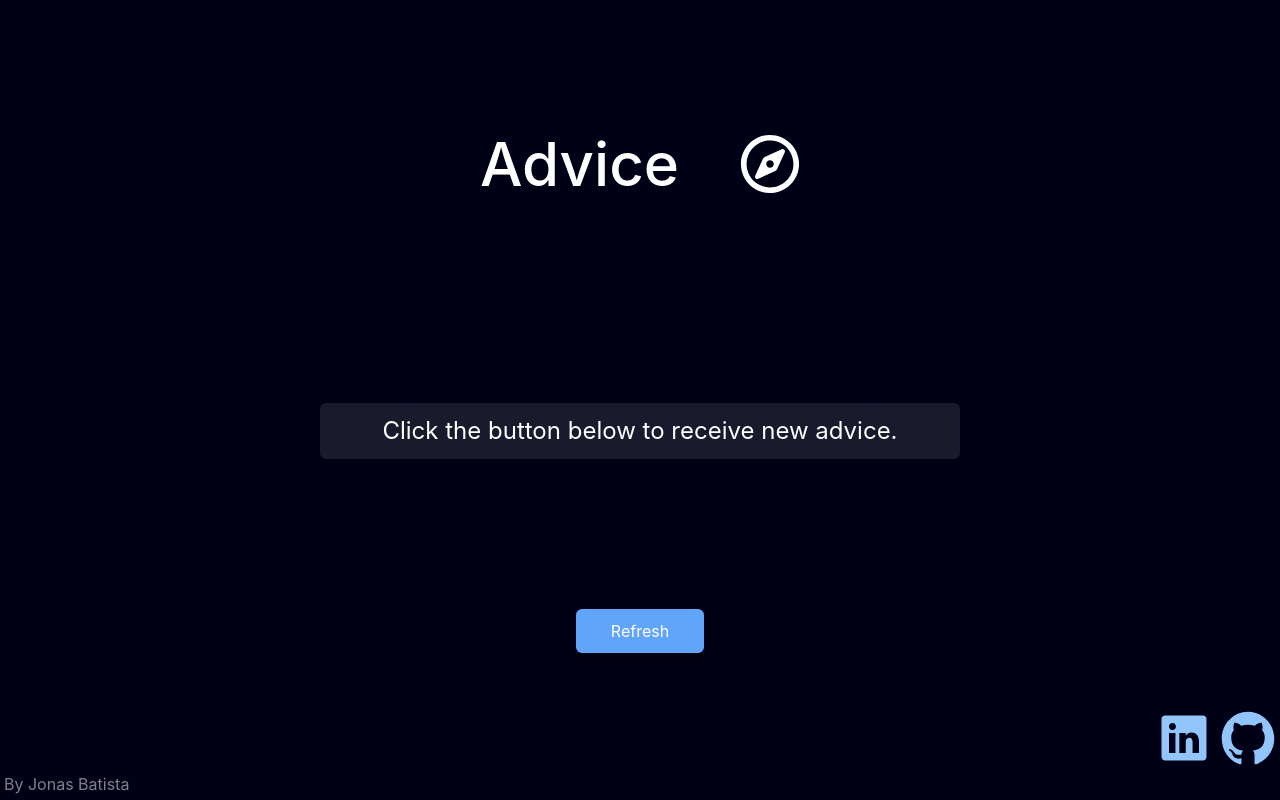
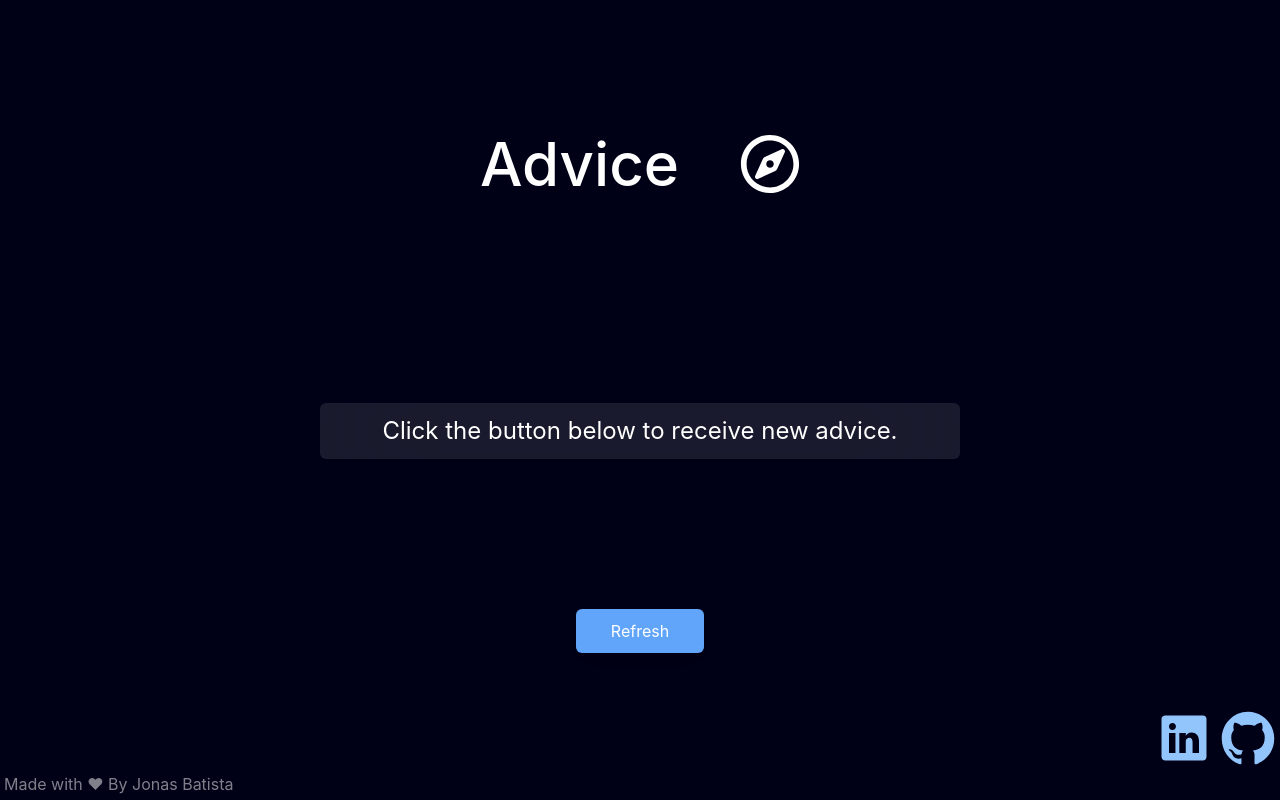
Before and after one commit to jonas-nb/AdviceApp, a React (Create React App) app: page / in a window 1280 px wide. Built offline with nearby package versions, Linux system fonts and the light colour scheme.

Commit message:
adcionado uma frase ao foote

```diff
--- a/src/Components/footer/Footer.js
+++ b/src/Components/footer/Footer.js
@@ -20,7 +20,7 @@ const Footer = () => {
           </a>
         </div>
       </div>
-      <h3 className="text-white/50 p-1">By Jonas Batista</h3>
+      <h3 className="text-white/50 p-1">Made with ❤ By Jonas Batista</h3>
     </>
   );
 };
```
